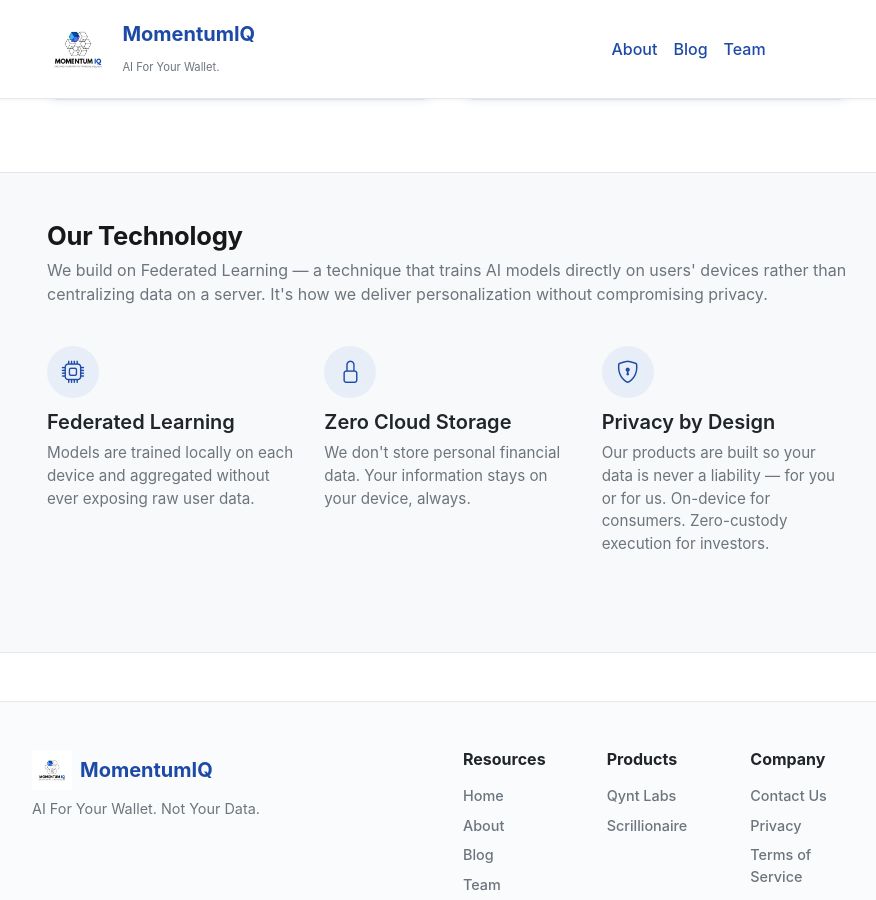
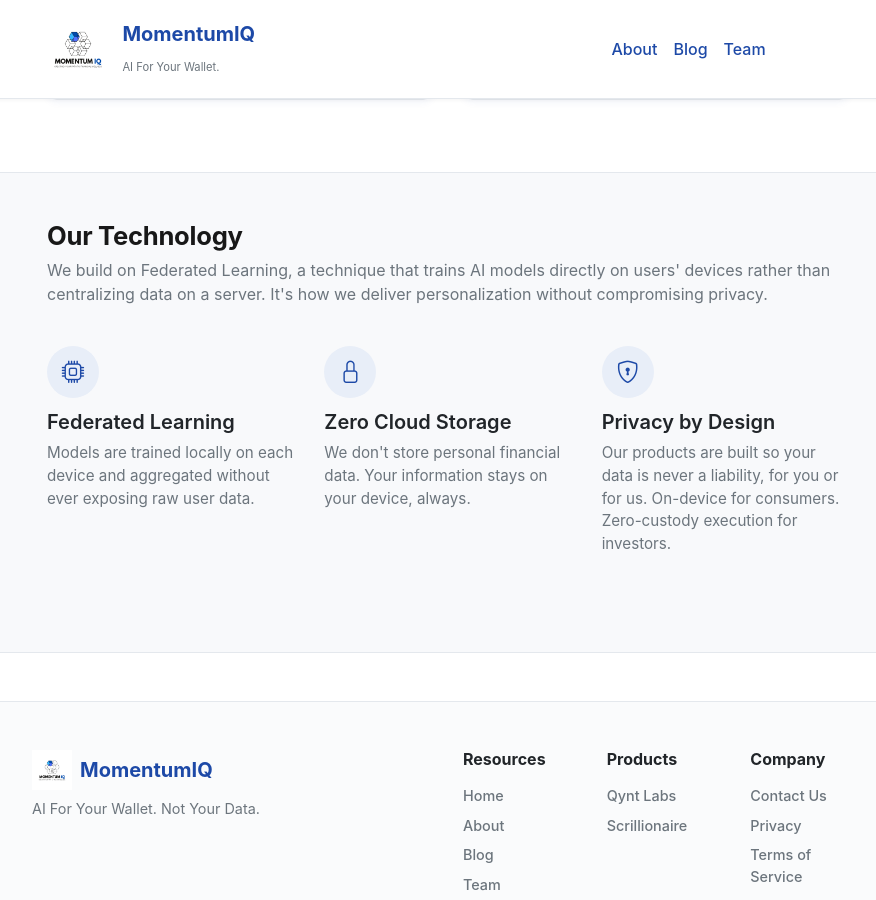
Before and after one commit to MomentumIQ/MomentumIQ-Website, a Jekyll site: the page built from about.md, in a window 1280 px wide and 900 px high, scrolled down 938 px. Shown: the whole window, without its empty margins (192-1068 px from the left). Built offline with Jekyll 4.4.1, drawn with Linux system fonts in a browser that asks for light colours.

Commit message:
fix(copy): replace em dashes with standard punctuation in public-facing text
Co-Authored-By: Claude Sonnet 4.6 <noreply@anthropic.com>

```diff
--- a/_config.yml
+++ b/_config.yml
@@ -23,7 +23,7 @@ defaults:
       layout: "default"
 
 tagline: "AI For Your Wallet. Not Your Data."
-sub_tagline: "The financial system extracts your data to serve itself. We build AI that uses your data to serve you — for consumers who want financial clarity, and investors who want systematic edge — on your device, on your terms."
+sub_tagline: "The financial system extracts your data to serve itself. We build AI that uses your data to serve you: for consumers who want financial clarity and investors who want systematic edge, on your device, on your terms."
 
 team_description: "MomentumIQ is a small team of technologists from the Pacific Northwest (aka Cascadia). If you're interested in helping us get our products into the hands of users faster, <a href=\"mailto:contact@MomentumIQ.ai\">drop us a line</a>."
 
--- a/_layouts/about.html
+++ b/_layouts/about.html
@@ -70,7 +70,7 @@ layout: default
     <div class="container">
       <h2 class="section-title">Our Technology</h2>
       <p class="section-subtitle">
-        We build on Federated Learning — a technique that trains AI models directly on users'
+        We build on Federated Learning, a technique that trains AI models directly on users'
         devices rather than centralizing data on a server. It's how we deliver personalization
         without compromising privacy.
       </p>
@@ -93,7 +93,7 @@ layout: default
           <div class="approach-item">
             <div class="approach-icon-wrap"><i class="bi bi-shield-lock approach-icon"></i></div>
             <h5>Privacy by Design</h5>
-            <p class="text-muted">Our products are built so your data is never a liability — for you or for us. On-device for consumers. Zero-custody execution for investors.</p>
+            <p class="text-muted">Our products are built so your data is never a liability, for you or for us. On-device for consumers. Zero-custody execution for investors.</p>
           </div>
         </div>
       </div>
```
